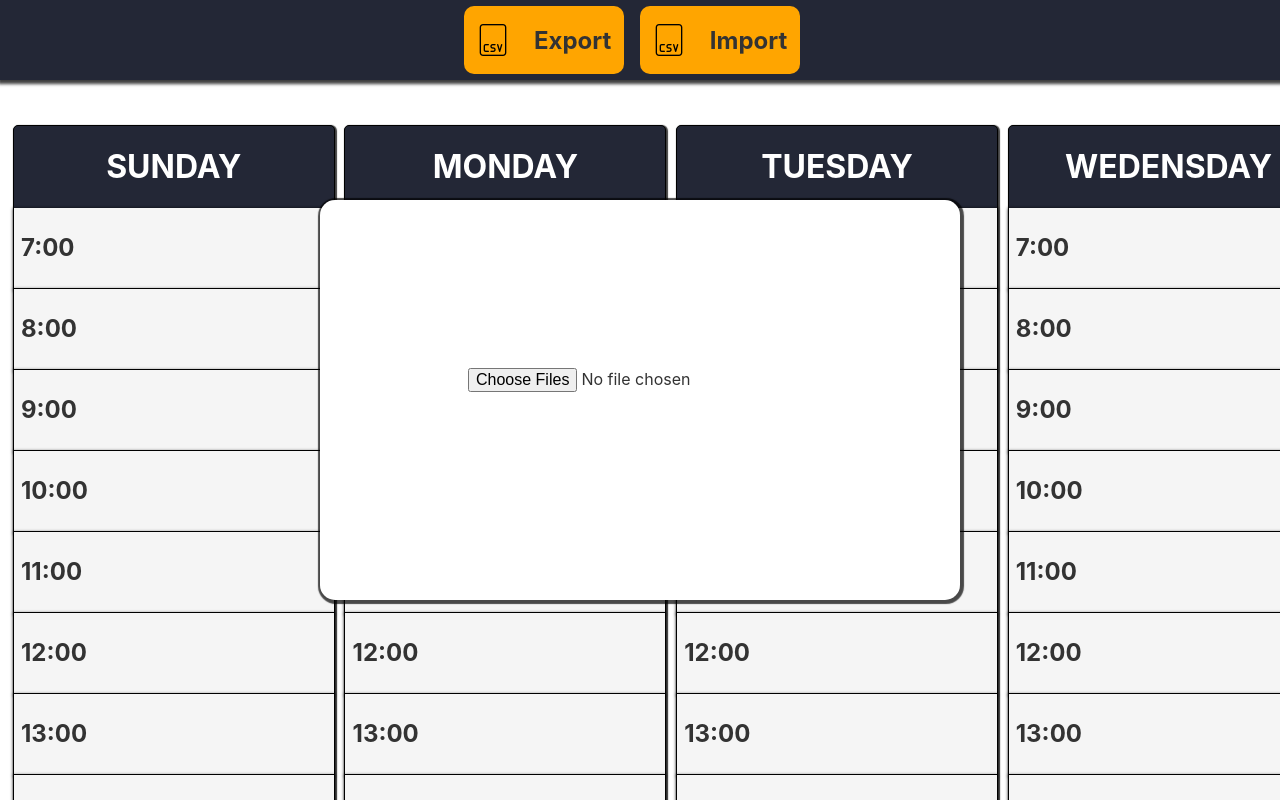
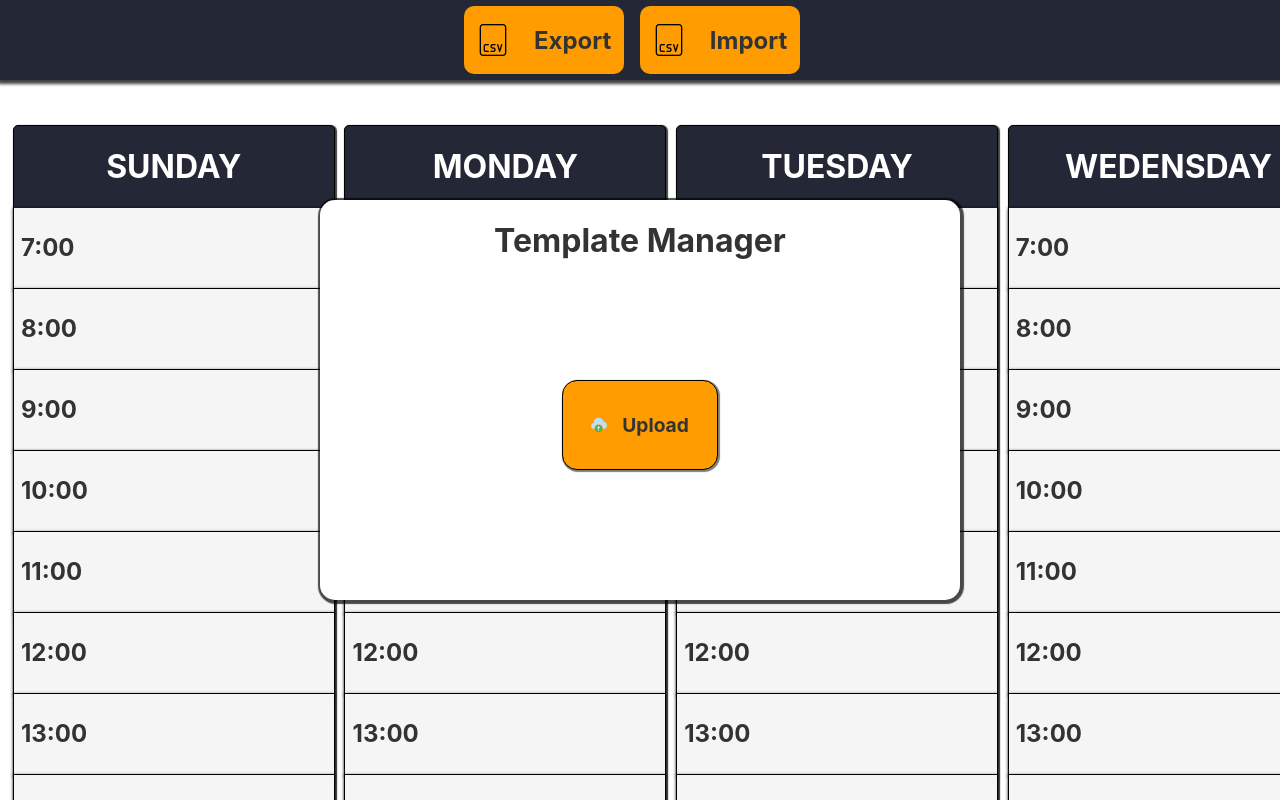
Before and after one commit to hansuribe/svelte-calendar, a Svelte app: page /#SUNDAY in a window 1280 px wide. Both pictures are taken after a click on the element "Import". Shown: the top 800 px of the page. Built offline with nearby package versions, Linux system fonts and the light colour scheme.

Commit message:
Refactored File styles

```diff
--- a/public/global.css
+++ b/public/global.css
@@ -1,6 +1,7 @@
 :root {
   --primary: #0275d8;
   --warning : #ff5353;
+  --btn: rgb(255, 157, 0);
   --bg: rgb(35, 39, 54);
 }
 
--- a/src/components/File.svelte
+++ b/src/components/File.svelte
@@ -48,18 +48,46 @@
     display: flex;
     flex-direction: column;
     align-items: center;
-    justify-content: center;
+    justify-content: space-between;
+  }
+
+  label {
+    width: 8em;
+    cursor: pointer;
+    padding: .8em;
+    display: flex;
+    flex-direction: row;
+    justify-content: space-evenly;
+    border: 1px solid black;
+    border-radius: 15px;
+    background-color: var(--btn);
+    box-shadow: 1px 1px 1px 1px rgba(39, 39, 39, 0.6);
+  }
+
+  img {
+    object-fit: contain;
+  }
+  p {
+    font-size: 1.2em;
+    font-weight: bold;
   }
 
   input {
-    border: none;
+    display: none;
   }
 </style>
 
 <container id="file" on:click={clickHandler}>
   <div class="file-import">
+    <h1 class="file-import">
+      Template Manager
+    </h1>
+    <label for="file-upload" class="file-import">
+      <img class="file-import" alt="upload" src="upload.png"/><p class="file-import">Upload</p>
+    </label>
     <input
       class="file-import"
+      id="file-upload"
       on:change={uploadHandler}
       bind:this={fileInput}
       type="file"
--- a/src/components/Nav.svelte
+++ b/src/components/Nav.svelte
@@ -55,7 +55,7 @@
     flex-direction: row;
     align-items: center;
     justify-content: space-around;
-    background-color: orange;
+    background-color: var(--btn);
     margin-right: 1em;
     border-radius: 10px;
     width: 10em;
```
Also changed, not shown: public/upload.png (added).
